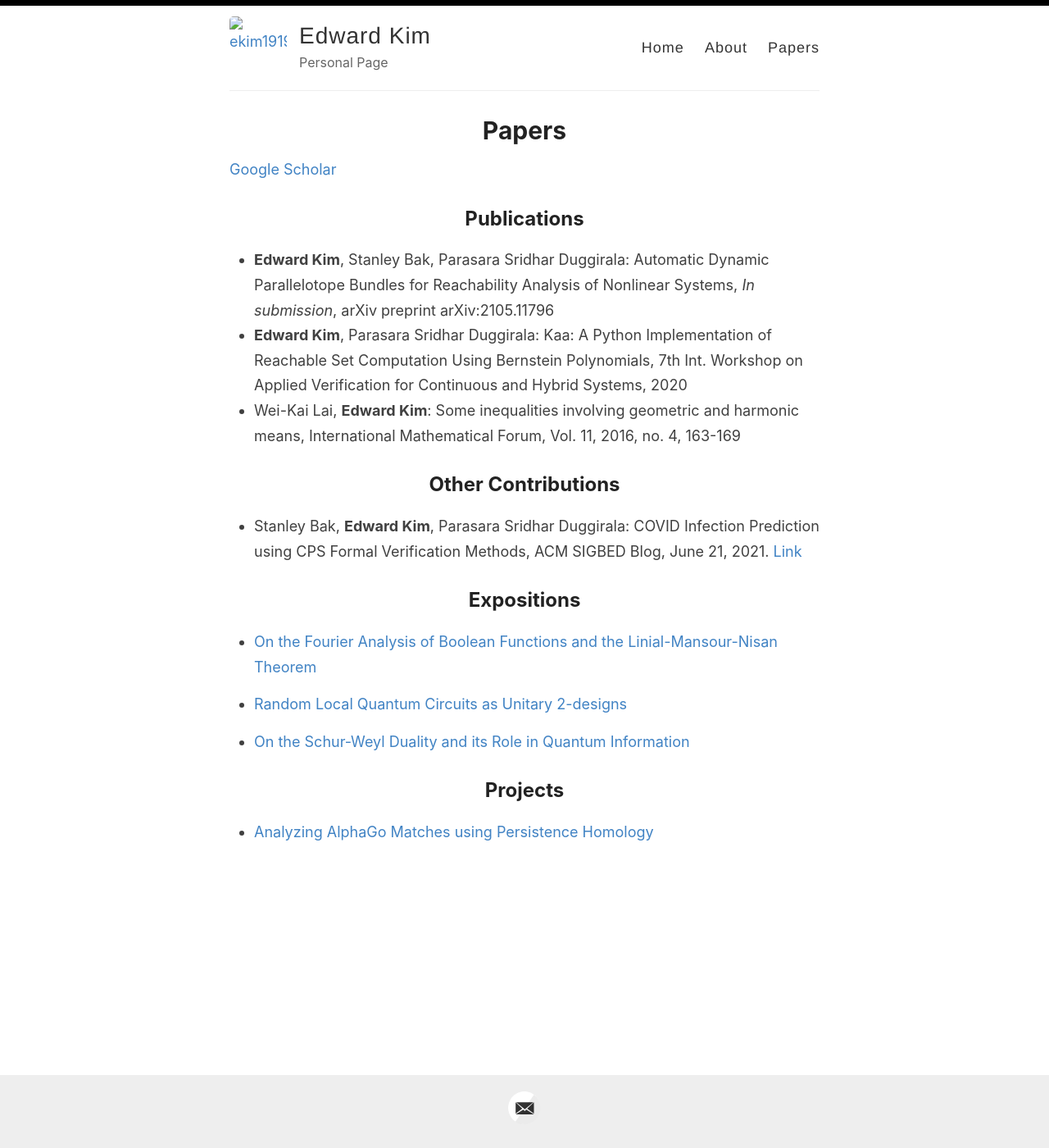
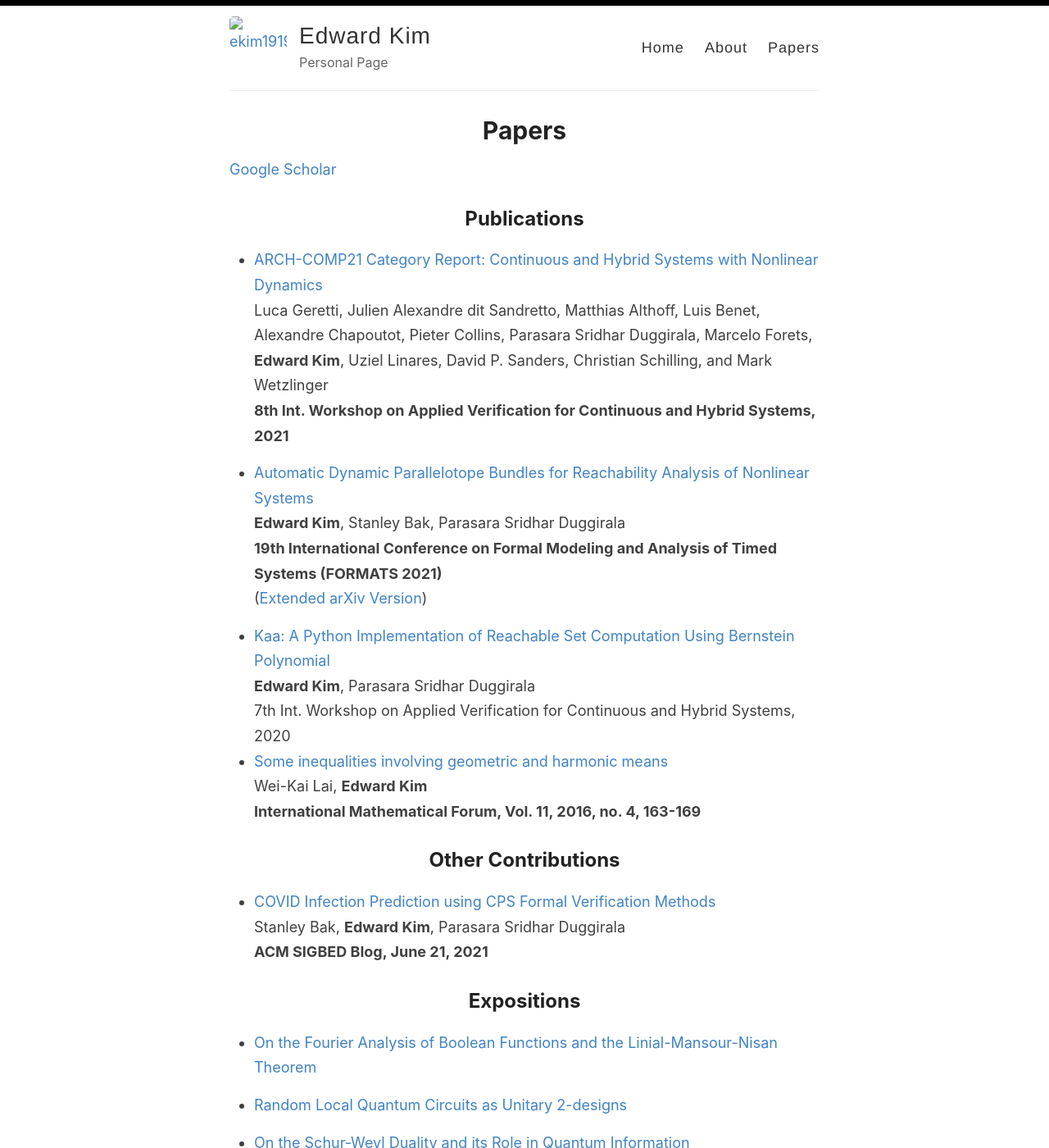
Before and after one commit to ekim1919/ekim1919.github.io, a Jekyll site: the page built from _pages/categories.md, in a window 1280 px wide and 1400 px high. Shown: the whole window at 82% size. Built offline with Jekyll 4.4.1, drawn with Linux system fonts in a browser that asks for light colours; some of the changed text lies outside the part shown.

Commit message:
Modified pubs page

```diff
--- a/_pages/categories.md
+++ b/_pages/categories.md
@@ -3,18 +3,32 @@ layout: page
 permalink: /papers/
 title: Papers
 ---
-
 [Google Scholar](https://scholar.google.com/citations?user=Wn6iETgAAAAJ&hl=en&authuser=2)
 
 ## Publications
 
-* **Edward Kim**, Stanley Bak, Parasara Sridhar Duggirala: Automatic Dynamic Parallelotope Bundles for Reachability Analysis of Nonlinear Systems, *In submission*, arXiv preprint arXiv:2105.11796
-* **Edward Kim**, Parasara Sridhar Duggirala: Kaa: A Python Implementation of Reachable Set Computation Using Bernstein Polynomials, 7th Int. Workshop on Applied Verification for Continuous and Hybrid Systems, 2020
-* Wei-Kai Lai, **Edward Kim**:  Some inequalities involving geometric and harmonic means, International Mathematical Forum, Vol. 11, 2016, no. 4, 163-169
+* [ARCH-COMP21 Category Report: Continuous and Hybrid Systems with Nonlinear Dynamics]()
+  Luca Geretti, Julien Alexandre dit Sandretto, Matthias Althoff, Luis Benet, Alexandre Chapoutot, Pieter Collins, Parasara Sridhar Duggirala, Marcelo Forets, **Edward Kim**, Uziel Linares, David P. Sanders, Christian Schilling, and Mark Wetzlinger
+  **8th Int. Workshop on Applied Verification for Continuous and Hybrid Systems, 2021**
+
+
+* [Automatic Dynamic Parallelotope Bundles for Reachability Analysis of Nonlinear Systems]()
+  **Edward Kim**, Stanley Bak, Parasara Sridhar Duggirala
+  **19th International Conference on Formal Modeling and Analysis of Timed Systems (FORMATS 2021)**
+  ([Extended arXiv Version](https://arxiv.org/abs/2105.11796))
+
+* [Kaa: A Python Implementation of Reachable Set Computation Using Bernstein Polynomial](https://easychair.org/publications/open/Flp2)
+  **Edward Kim**, Parasara Sridhar Duggirala
+ 7th Int. Workshop on Applied Verification for Continuous and Hybrid Systems, 2020
+* [Some inequalities involving geometric and harmonic means]()
+  Wei-Kai Lai, **Edward Kim**
+  **International Mathematical Forum, Vol. 11, 2016, no. 4, 163-169**
 
 ## Other Contributions
 
-* Stanley Bak, **Edward Kim**, Parasara Sridhar Duggirala: COVID Infection Prediction using CPS Formal Verification Methods, ACM SIGBED Blog, June 21, 2021. [Link](https://sigbed.org/2021/06/21/sidbed-blog-covid-formal-verification/)
+* [COVID Infection Prediction using CPS Formal Verification Methods](https://sigbed.org/2021/06/21/sidbed-blog-covid-formal-verification/)
+  Stanley Bak, **Edward Kim**, Parasara Sridhar Duggirala
+  **ACM SIGBED Blog, June 21, 2021**
 
 ## Expositions
 
@@ -24,6 +38,9 @@ title: Papers
 
 * [On the Schur-Weyl Duality and its Role in Quantum Information](https://github.com/ekim1919/QuanInformation/blob/master/SchurWeyl/final.pdf)
 
-## Projects
+## Projects and Tools
 
 * [Analyzing AlphaGo Matches using Persistence Homology](https://github.com/ekim1919/TDAGo/blob/master/paper/final.pdf)
+
+* [Kaa](https://github.com/Tarheel-Formal-Methods/kaa-dynamic)
+  A reachablity analysis tool created to investigate computing automatic dynamic parallelotope bundles for reachability of discrete non-linear dynamical systems
```
